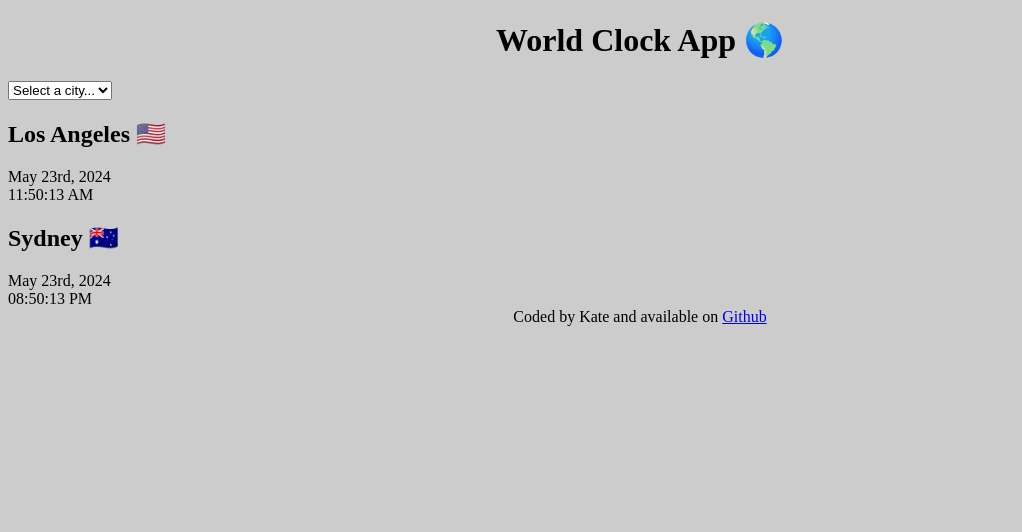
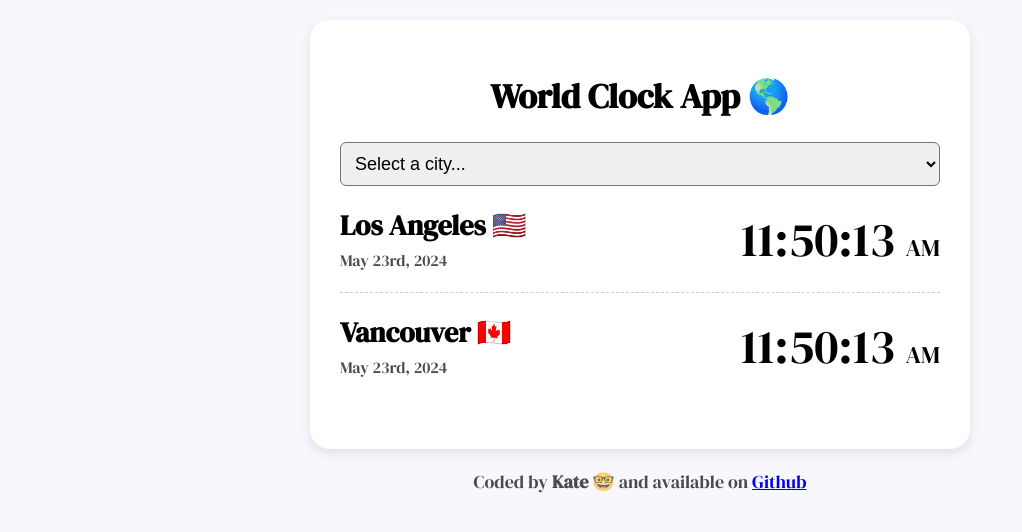
Before and after one commit to KatrinaIT/world-clock, a plain HTML site: page index.html in a window 1280 px wide. Shown: the whole page, without its empty margins (0-1022 px from the left). Drawn offline with nearby package versions, Linux system fonts and the light colour scheme.

Commit message:
added styles

```diff
--- a/index.html
+++ b/index.html
@@ -4,6 +4,12 @@
     <meta charset="UTF-8" />
     <meta name="viewport" content="width=device-width, initial-scale=1.0" />
     <link rel="stylesheet" href="styles/style.css" />
+    <link rel="preconnect" href="https://fonts.googleapis.com" />
+    <link rel="preconnect" href="https://fonts.gstatic.com" crossorigin />
+    <link
+      href="https://fonts.googleapis.com/css2?family=DM+Serif+Display:ital@0;1&display=swap"
+      rel="stylesheet"
+    />
     <script src="https://cdnjs.cloudflare.com/ajax/libs/moment.js/2.30.1/moment.min.js"></script>
     <script src="https://cdnjs.cloudflare.com/ajax/libs/moment-timezone/0.5.45/moment-timezone-with-data-1970-2030.min.js"></script>
     <title>World Clock</title>
@@ -18,19 +24,25 @@
         <option value="">Tokyo</option>
       </select>
       <div class="city">
+        <div>
           <h2>Los Angeles 🇺🇸</h2>
           <div class="date">May 23rd, 2024</div>
-				<div class="time">11:50:13 AM</div>
+        </div>
+
+        <div class="time">11:50:13 <small>AM</small></div>
       </div>
       <div class="city">
-				<h2>Sydney 🇦🇺</h2>
+        <div>
+          <h2>Vancouver 🇨🇦</h2>
           <div class="date">May 23rd, 2024</div>
-				<div class="time">08:50:13 PM</div>
+        </div>
+
+        <div class="time">11:50:13 <small>AM</small></div>
       </div>
     </div>
 
     <footer>
-      Coded by Kate and available on
+      Coded by <strong>Kate 🤓</strong> and available on
       <a href="https://github.com/KatrinaIT/world-clock" target="_blank"
         >Github</a
       >
--- a/styles/style.css
+++ b/styles/style.css
@@ -1,10 +1,64 @@
 body{
-	background-color: #ccc;
+	background-color: #f9f7fe;
+	font-family: "DM Serif Display", serif;
+}
+
+.container {
+	max-width: 600px;
+	margin: 20px auto;
+	background-color: #fff;
+	padding: 30px;
+	box-shadow: rgba(0, 0, 0, 0.1) 0px 4px 12px;
+	border-radius: 20px;
+}
+
+select {
+	display: block;
+	width: 100%;
+	padding: 10px;
+	border-radius: 6px;
+	font-size: 18px;
 }
 
 h1{
 	text-align: center;
+	font-size: 34px;
 }
+
+h2 {
+	margin: 0 0 5px;
+	font-size: 28px;
+}
+
+.city {
+	display: flex;
+	justify-content: space-between;
+	margin: 20px 0;
+	padding-bottom: 20px;
+	border-bottom: 1px dashed rgba(0, 0, 0, 0.2);
+}
+
+.city:last-child {
+	border-bottom: none;
+}
+
+.date {
+	opacity: 0.7;
+}
+
+.time {
+	font-size: 48px;
+	font-weight: 500;
+	align-self: center;
+}
+
+.time small {
+	font-size: 24px;
+	line-height: 36px;
+}
+
 footer {
 	text-align: center;
+	font-size: 18px;
+	color: rgba(0, 0, 0, 0.7);
 }
```
Lines whose indentation alone changed are shown as unchanged.
